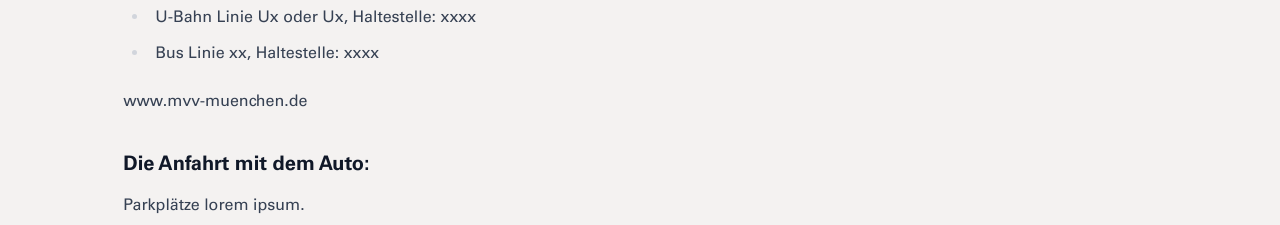
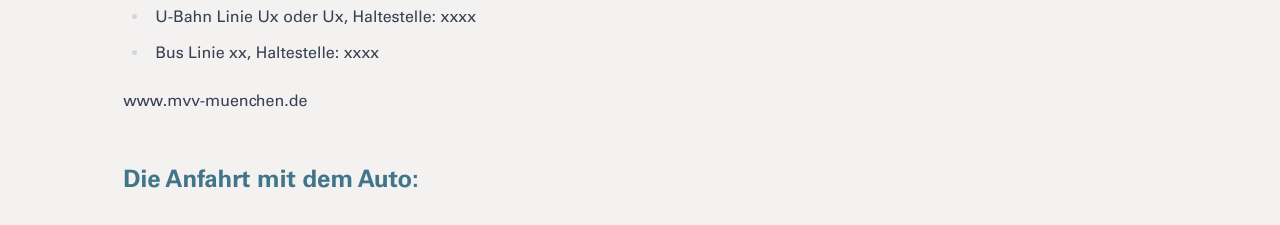
Before and after one commit to darayaq-01/schweizer-psychotherapie, an Astro site: page /kontakt in a window 1280 px wide. Shown: the part 1079-1304 px from the top of the page. Built offline with nearby package versions, Linux system fonts and the light colour scheme; Astro itself is replaced by a stand-in of ours.

Commit message:
Update heading level for 'Die Anfahrt mit dem Auto' section and adjust CSS for h2 styling

```diff
--- a/src/pages/kontakt.astro
+++ b/src/pages/kontakt.astro
@@ -44,7 +44,7 @@ const mapZoom = 16;
 
             <p>www.mvv-muenchen.de</p>
 
-            <h3>Die Anfahrt mit dem Auto:</h3>
+            <h2>Die Anfahrt mit dem Auto:</h2>
 
             <p>Parkplätze lorem ipsum.</p>
             <ul>
```
Also changed, not shown: src/styles/global.css (+2 -5 lines).
